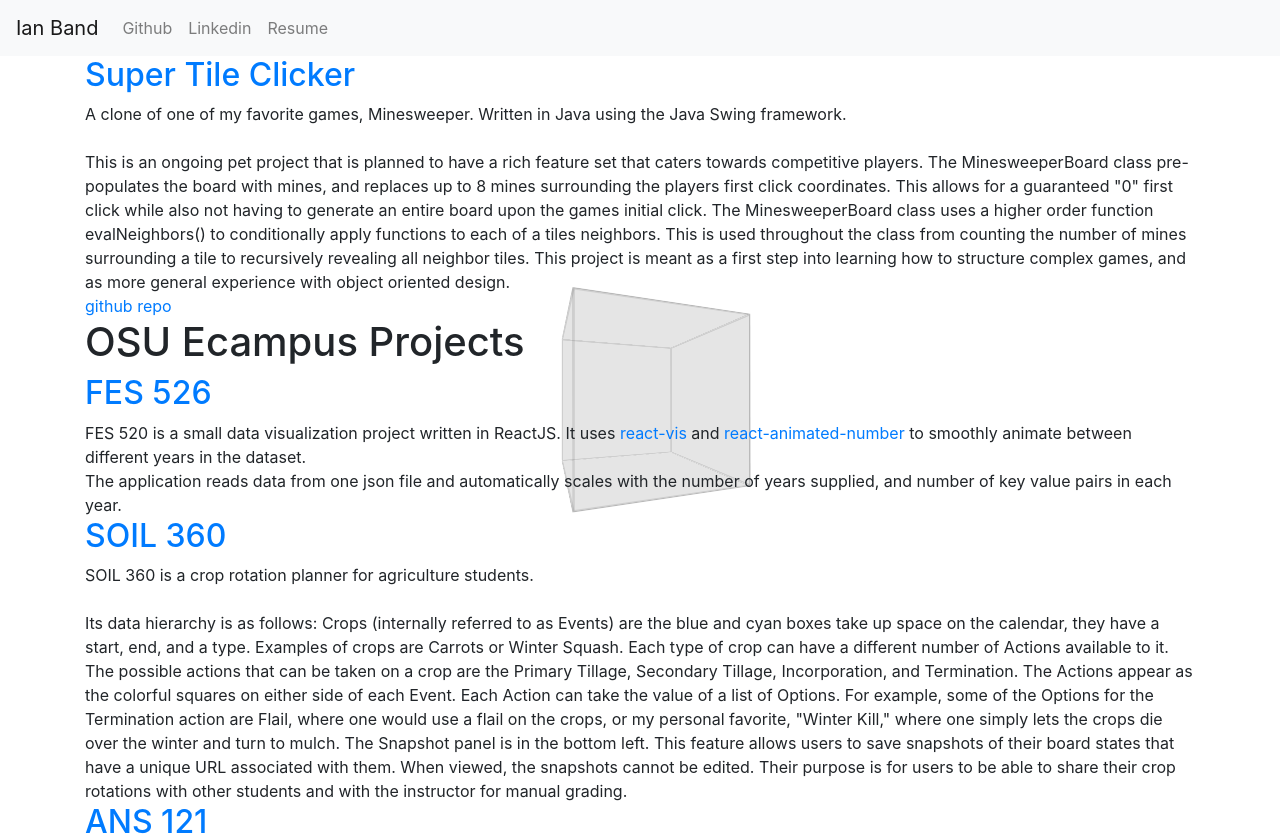
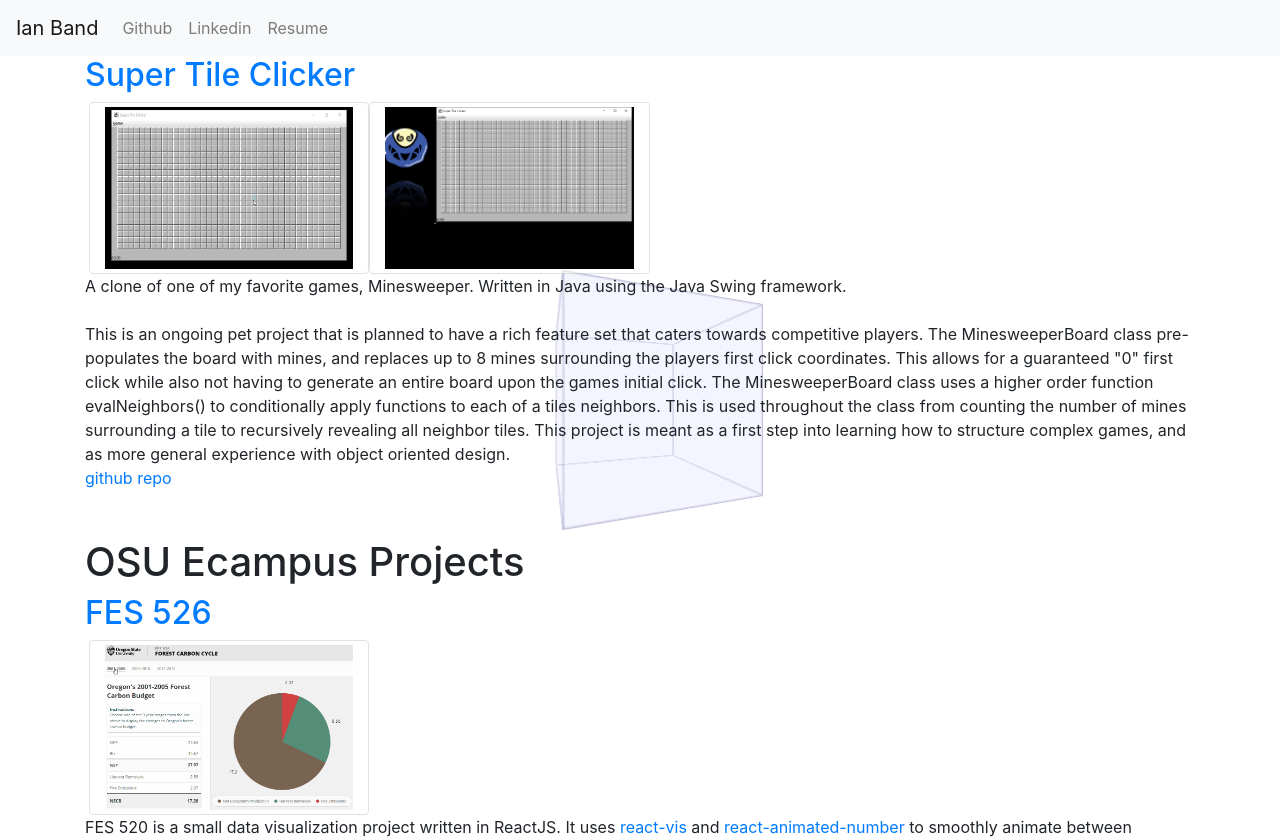
Before and after one commit to sinoftheta/portfolio-page-2, a React app: page /#/ in a window 1280 px wide. Shown: the top 839 px of the page. Built offline with nearby package versions, Linux system fonts and the light colour scheme.

Commit message:
thumbnail and cube styles done

```diff
--- a/src/App.js
+++ b/src/App.js
@@ -58,8 +58,8 @@ class App extends Component{
                     <Route render={() => <Redirect to={'/'}/>}/> {/*order of routes matters, catch all has to be last :P */}
                 </Switch>
 
+
                 {/* content */}
-
                 {content.map((item, i) => (
                             item.type == 'post' ?
                             <Post
@@ -79,7 +79,6 @@ class App extends Component{
 
                 <Cube/>
 
-
             </div>
         );
     }
--- a/src/assets/cube.css
+++ b/src/assets/cube.css
@@ -1,4 +1,7 @@
 
+body{
+  margin-bottom: 69vh;
+}
 .scene {
   position: fixed;
 
@@ -9,7 +12,7 @@
   width: 200px;
   height: 200px;
   perspective: 250px;
-  z-index: -1;
+
 }
 
 :root {
@@ -29,44 +32,39 @@
   animation-timing-function: ease-in-out;
   animation-iteration-count: infinite;
   animation-direction: alternate-reverse;
-  /*animation-play-state: paused;*/
-  /*
-
-
-  */
-
-  /*transition: animation-delay 1s ease-in-out; /*does not work....///*/
+  animation-play-state: paused; /*this is optional, leaving the animation unpaused will cause it to animate slowly on its own, however there is a tradeoff between idle animation speed and keyframes using this method*/
 
 }
 @keyframes cube-rotate{
   0%{
     /*front*/
-    transform: translateZ(-100px) rotateY(   20deg);
+    transform: translateZ(-70px) rotateY(   20deg);
   }
   20%{
 
     /*bottom*/
-    transform: translateZ(-47px) rotateX(  83deg) rotateY(   5deg);
+    transform: translateZ(-27px) rotateX(  83deg) rotateY(   5deg);
   }
   40%{
     /*right*/
-    transform: translateZ(-30px) rotateY( -95deg) rotateX(  -13deg);
+    transform: translateZ(-11px) rotateY( -95deg) rotateX(  -13deg);
   }
   60%{
     /*left*/
-    transform: translateZ(-95px) rotateY(  45deg)  rotateX( -45deg);
+    transform: translateZ(-92px) rotateY(  45deg)  rotateX( -45deg);
   }
   80%{
     /*top*/
-    transform: translateZ(-27px) rotateX( 75deg);
+    transform: translateZ(-7px) rotateX( 75deg);
   }
   100%{
     /*front*/
-    transform: translateZ(-100px) rotateY(   20deg);
+    transform: translateZ(-70px) rotateY(   20deg);
   }
 }
 
 /* unused */
+/*
 .cube.show-front  { transform: translateZ(-100px) rotateY(   0deg); }
 .cube.show-right  { transform: translateZ(-100px) rotateY( -90deg); }
 .cube.show-back   { transform: translateZ(-100px) rotateY(-180deg); }
@@ -74,12 +72,23 @@
 .cube.show-top    { transform: translateZ(-100px) rotateX( -90deg); }
 .cube.show-bottom { transform: translateZ(-100px) rotateX(  90deg); }
 
+
+.cube__face--front  { }
+.cube__face--right  { }
+.cube__face--back   { }
+.cube__face--left   { }
+.cube__face--top    { }
+.cube__face--bottom { }
+
+
+*/
+
 .cube__face {
   position: absolute;
   width: 200px;
   height: 200px;
-  border: 2px solid rgba(0, 0, 0, 0.1);
-  background: rgba(0, 0, 0, 0.05);
+  border: 2px solid rgba(0, 0, 169, 0.05);
+  background: rgba(0, 0, 227, 0.02);
   border-radius: 1px;
 
   line-height: 200px;
@@ -88,13 +97,12 @@
   color: white;
   text-align: center;
 }
+.outline .cube__face{
+  border: 2px solid rgba(0, 0, 0, 0.05);
+  border-radius: 1px;
+  background: none;
+}
 
-.cube__face--front  { }
-.cube__face--right  { }
-.cube__face--back   { }
-.cube__face--left   { }
-.cube__face--top    { }
-.cube__face--bottom { }
 
 .cube__face--front  { transform: rotateY(  0deg) translateZ(100px); }
 .cube__face--right  { transform: rotateY( 90deg) translateZ(100px); }
--- a/src/components/Cube.js
+++ b/src/components/Cube.js
@@ -13,7 +13,8 @@ class Post extends Component{
     }
     render(){
         return (
-            <div className="scene">
+            <div>
+                <div className="scene" style={{zIndex: -1}}>
                     <div className="cube">
                         <div className="cube__face cube__face--front"></div>
                         <div className="cube__face cube__face--back"></div>
@@ -23,6 +24,19 @@ class Post extends Component{
                         <div className="cube__face cube__face--bottom"></div>
                     </div>
                 </div>
+
+                {/*Second cube for outline */}
+                <div className="scene">
+                    <div className="cube outline">
+                        <div className="cube__face cube__face--front"></div>
+                        <div className="cube__face cube__face--back"></div>
+                        <div className="cube__face cube__face--right"></div>
+                        <div className="cube__face cube__face--left"></div>
+                        <div className="cube__face cube__face--top"></div>
+                        <div className="cube__face cube__face--bottom"></div>
+                    </div>
+                </div>
+            </div>
         );
     }
 }
--- a/src/components/Post.js
+++ b/src/components/Post.js
@@ -14,12 +14,12 @@ class Post extends Component{
 
     render(){
         return (
-            <div className={'container'}>
+            <div className={'container mb-5'}>
                 <h2 className={'p3'}><NavLink to={`/${this.props.route}`}>{this.props.title}</NavLink></h2>
                 {this.props.images?
-                    <div className={`row align-items-center`}>
+                    <div className={`row imagetiles ml-1`}>
                         {this.props.images.map((image, i) => (
-                            <img key={i} src={image.src} alt={image.alt} className={'img-thumbnail col-sm'}/>
+                            <img key={i} src={image.src} alt={image.alt} className={'img-thumbnail col-lg-3 col-md-3 col-sm-3 col-xs-6 '}/>
                         ))}
                     </div>
                     :
--- a/src/content.js
+++ b/src/content.js
@@ -1,5 +1,12 @@
 import ans_121_cow from "./assets/ans-121-cow.gif";
 import ans_121_egg from "./assets/ans-121-egg.gif";
+import fes_526 from "./assets/fes_526.gif";
+import soil_360_data from "./assets/soil_360_data.PNG";
+import soil_360_pen from "./assets/soil_360_pen.gif";
+import soil_360_ann from "./assets/soil_360_ann.gif";
+import stc1 from "./assets/stc1.gif";
+import stc2 from "./assets/stc2.gif";
+
 
 export default [
     {
@@ -11,7 +18,16 @@ The MinesweeperBoard class uses a higher order function evalNeighbors() to condi
 This project is meant as a first step into learning how to structure complex games, and as more general experience with object oriented design. `,
         link: 'https://github.com/IanBand/super-tile-clicker',
         route: 'SuperTileClicker',
-
+        images: [
+            {
+                src: stc1,
+                alt: 'Minesweeper Gameplay'
+            },
+            {
+                src: stc2,
+                alt: 'Responsive Rendering'
+            }
+        ],
 
     },
     {
@@ -25,6 +41,12 @@ This project is meant as a first step into learning how to structure complex gam
         text: `FES 520 is a small data visualization project written in ReactJS. It uses <a href=" https://www.npmjs.com/package/react-vis">react-vis</a> and <a href="https://www.npmjs.com/package/react-animated-number">react-animated-number</a> to smoothly animate between different years in the dataset. <br>
             The application reads data from one json file and automatically scales with the number of years supplied, and number of key value pairs in each year. `,
         route: 'FES526',
+        images: [
+            {
+                src: fes_526,
+                alt: 'Interactive Data Visualization'
+            }
+        ],
 
     },
     {
@@ -35,6 +57,20 @@ This project is meant as a first step into learning how to structure complex gam
           The Actions appear as the colorful squares on either side of each Event. Each Action can take the value of a list of Options. For example, some of the Options for the Termination action are Flail, where one would use a flail on the crops, or my personal favorite, "Winter Kill," where one simply lets the crops die over the winter and turn to mulch.
           The Snapshot panel is in the bottom left. This feature allows users to save snapshots of their board states that have a unique URL associated with them. When viewed, the snapshots cannot be edited. Their purpose is for users to be able to share their crop rotations with other students and with the instructor for manual grading.`,
         route: 'SOIL360',
+        images: [
+            {
+                src: soil_360_ann,
+                alt: 'Annual Crop Planner'
+            },
+            {
+                src: soil_360_pen,
+                alt: 'Perennial Crop Planner'
+            },
+            {
+                src: soil_360_data,
+                alt: 'Crop Planner Data Types'
+            }
+        ],
     },
     {
         type: 'post',
@@ -52,5 +88,10 @@ This project is meant as a first step into learning how to structure complex gam
             }
         ],
 
-    }
+    },
+    /*{ //should I include this???
+        type: 'section',
+        title: 'OEIS',
+        route: 'OEIS',
+    },*/
 ]
```
Lines whose indentation alone changed are shown as unchanged.
